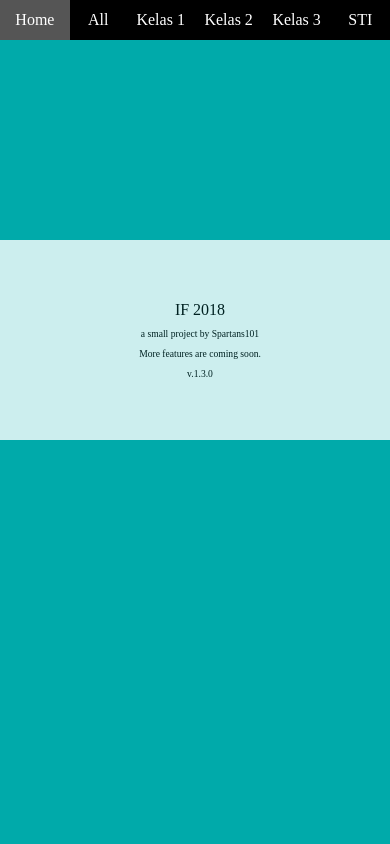
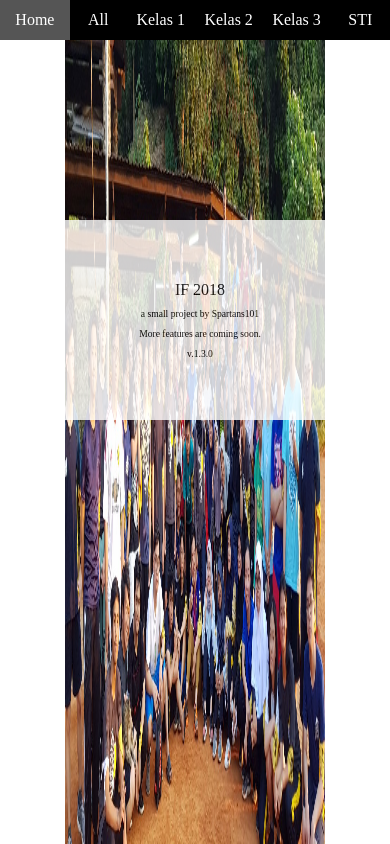
Before and after one commit to haverzard/if2018db, a Django app: page / in a window 390 px wide. Run offline with Django 3.2, Linux system fonts and the light colour scheme.

Commit message:
IF2018DB v.1.3.0 - Mobile and PC Interface Finished

```diff
--- a/static/css/main.css
+++ b/static/css/main.css
@@ -2,7 +2,6 @@ body {
 	background-color: #FFFFFF;
 	margin: 0;
 	background-repeat: no-repeat;
-	background-size: 200% 100%;
 	background-attachment: fixed;
 }
 
@@ -43,14 +42,6 @@ table {
 	position: relative;
 }
 
-.content {
-	margin: 50px;
-}
-
-.content2 {
-	margin: 50px;
-}
-
 .name_container {
 	vertical-align: top;
 }
--- a/static/js/map.js
+++ b/static/js/map.js
@@ -10,7 +10,7 @@ if (location.pathname == "/") {
 		document.getElementById("container2").style.width = w*0.8 + "px";
 	}
 	document.getElementById("container2").style.height = w*0.25*sc + "px";
-	document.getElementById("container2").style.top = (h-w*0.25*sc)/2 + "px";
+	document.getElementById("container2").style.top = (h-w*0.25*sc-w/20*sc**2)/2 + "px";
 	document.getElementById("container_text").style.top = w*(0.25*sc - 0.035*sc**2*document.getElementsByClassName("title").length - 0.025*sc**2*document.getElementsByClassName("text").length)/2 + "px";
 } else {
 	for (i = 0; i < document.getElementsByClassName("name_container").length; i++) {
@@ -25,11 +25,11 @@ if (location.pathname == "/") {
 	if (h > w) {
 		document.getElementsByClassName("content")[0].remove();
 	document.getElementById("container").style.width = w + "px";
-	document.getElementsByClassName("content")[0].style.margin = w*0.05 + "px";
+	document.getElementsByClassName("content")[1].style.margin = w*0.05 + "px";
 	} else {
 		document.getElementsByClassName("content")[1].remove();
-	document.getElementById("container").style.width = w*0.8 + "px";
-		document.getElementsByClassName("content")[1].style.margin = w*0.8*0.05 + "px";
+		document.getElementById("container").style.width = w*0.8 + "px";
+		document.getElementsByClassName("content")[0].style.margin = w*0.8*0.05 + "px";
 	}
 	if (document.body.clientHeight < (h+w*0.05)) {
 		document.getElementById("space").style.height = h+w*0.05-document.body.clientHeight + "px";
--- a/templates/head.html
+++ b/templates/head.html
@@ -40,8 +40,8 @@
 	<script src="{% static "js/menu.js" %}"></script>
 	<script src="{% static "js/map.js" %}"></script>
 	<script>
-	h = window.innerHeight;
-	w = window.innerWidth;
+	h = screen.height;
+	w = screen.width;
 	if (h > w) {
 		document.body.style.backgroundColor = "#00AAAA";
 	} else {
```
Also changed, not shown: 1 other file.
